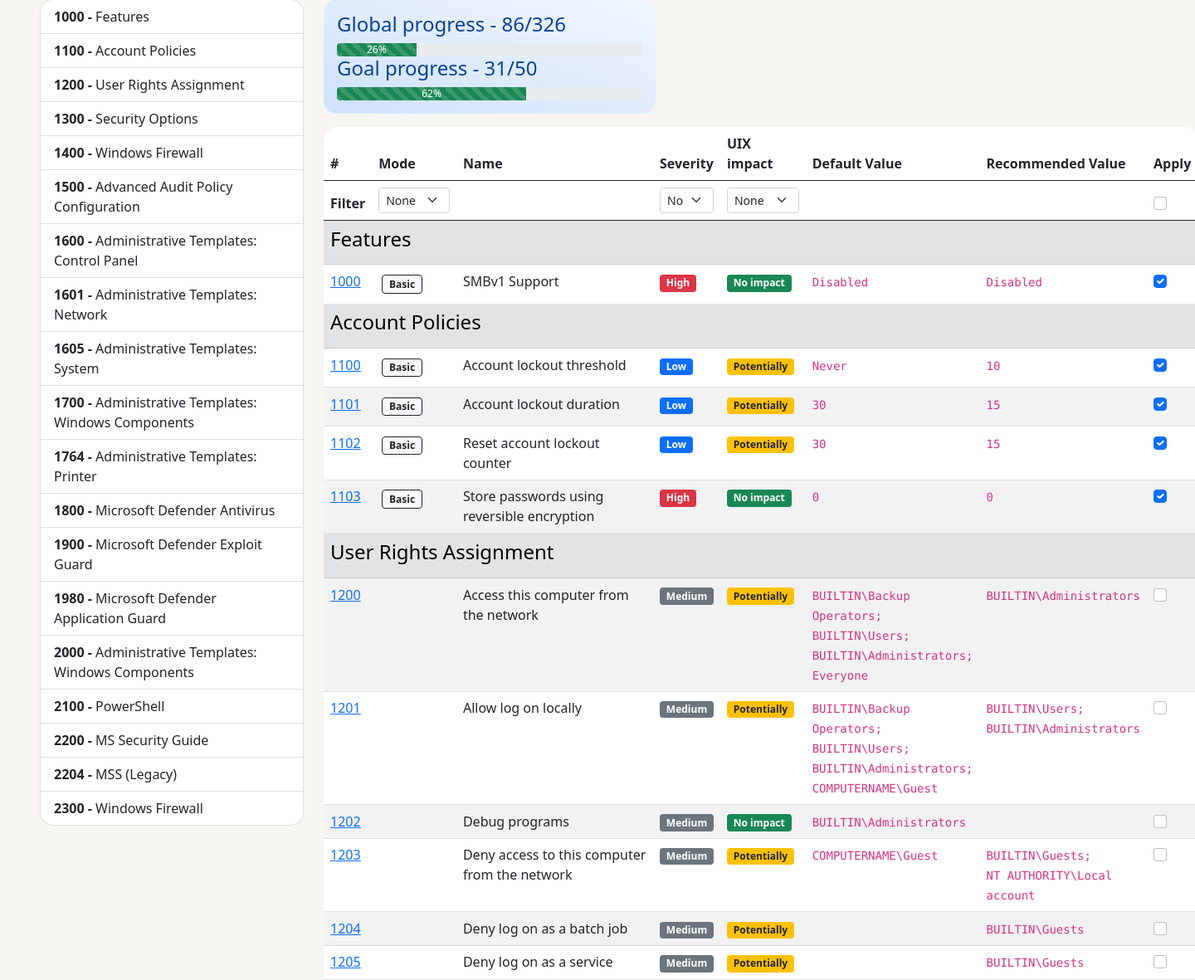
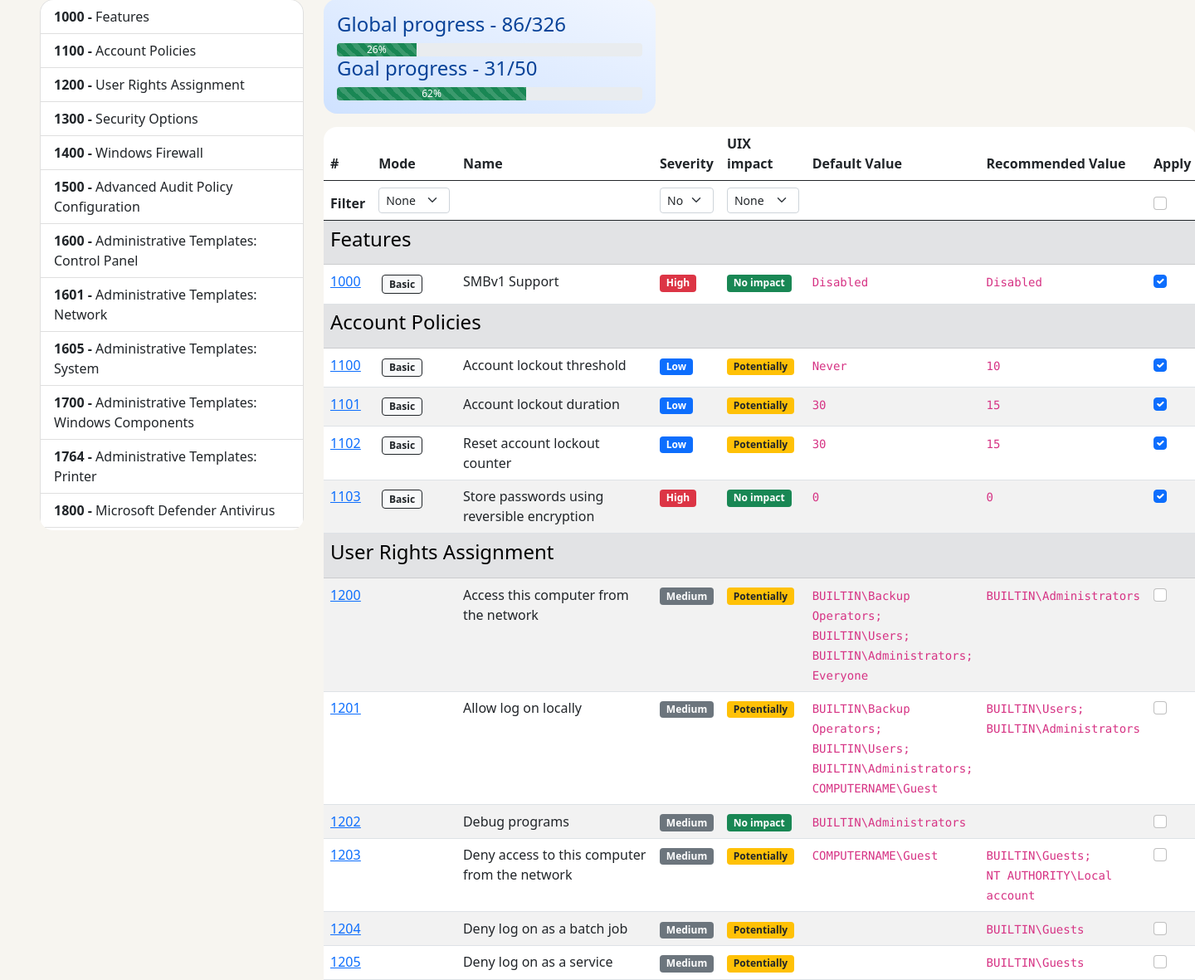
Before and after one commit to CRYPT-ON-IT/policies_hardening_interface, a PHP site: page /interface/windows in a window 1440 px wide. Shown: the part 224-1405 px from the top of the page at 83% size. Run offline with PHP 8.4, Linux system fonts and the light colour scheme; data that the repository does not hold is empty.

Commit message:
Add aside tag

```diff
--- a/interface/windows/index.php
+++ b/interface/windows/index.php
@@ -60,9 +60,11 @@
         <div class="row">
           <!--////////////////////////// Nav list ///////////////////////////-->
           <div class="col-3">
-            <nav id="nav-list" class="sticky-top list-group" style="top:50px;border-radius: 1em;">
-              <?php include 'categories.php';?>
-            </nav>
+            <aside class="sticky-top" style="top:50px;">
+              <nav id="nav-list" class="list-group" style="border-radius: 1em;height: 80vh;overflow-y: auto;">
+                <?php include 'categories.php';?>
+              </nav>
+            </aside>
           </div>
           <!--///////////////////////// Tab content /////////////////////////-->
           <div class="col-9">
```
